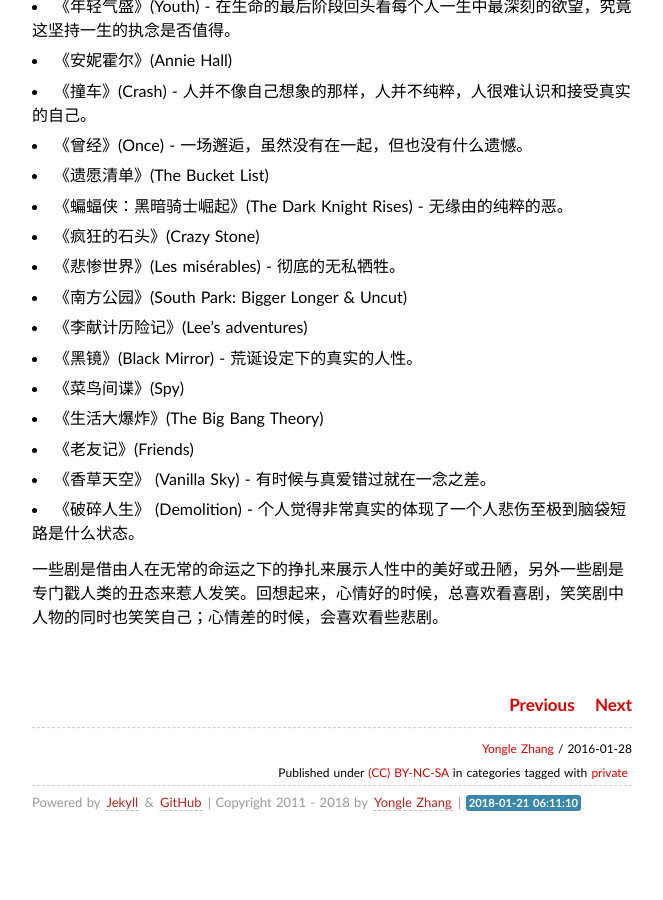
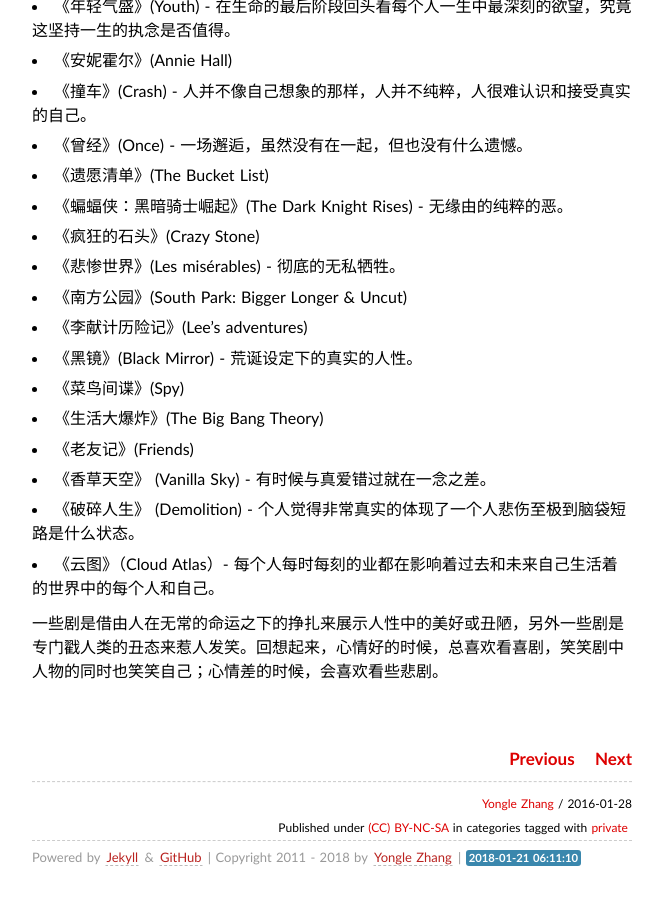
Before and after one commit to zagol/yonglezh.github.io, a Jekyll site: the page built from _posts/2016-01-28-drama-and-comedy.markdown, in a window 1280 px wide and 900 px high, scrolled down 1156 px. Shown: the whole window, without its empty margins (308-971 px from the left). Built offline with Jekyll 4.4.1, drawn with Linux system fonts in a browser that asks for light colours; some web fonts are replaced; comment, search, counter and statistics services are not loaded; before the commit the page ends 2001 px from its top, so only the background shows below that.

Commit message:
added movie cloud atlas

```diff
--- a/_posts/2016-01-28-drama-and-comedy.markdown
+++ b/_posts/2016-01-28-drama-and-comedy.markdown
@@ -56,6 +56,7 @@ tags: private
 * 《老友记》(Friends)
 * 《香草天空》 (Vanilla Sky) - 有时候与真爱错过就在一念之差。
 * 《破碎人生》 (Demolition) - 个人觉得非常真实的体现了一个人悲伤至极到脑袋短路是什么状态。
+* 《云图》（Cloud Atlas）- 每个人每时每刻的业都在影响着过去和未来自己生活着的世界中的每个人和自己。
 
 <!-- 还有一些个人喜欢的Stand Up Comedian，比如George Carlin, Ricky Gervais, Russell Peters, Bill Burr等等。 -->
 
```
